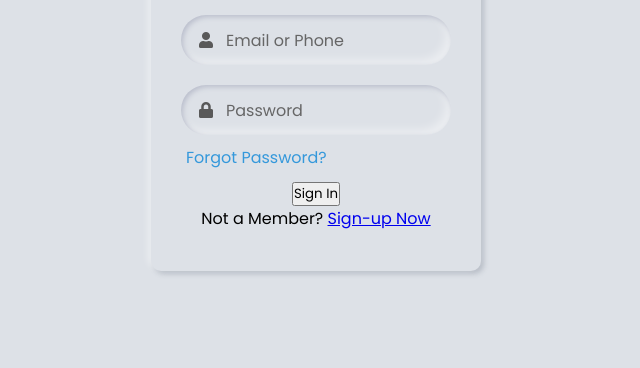
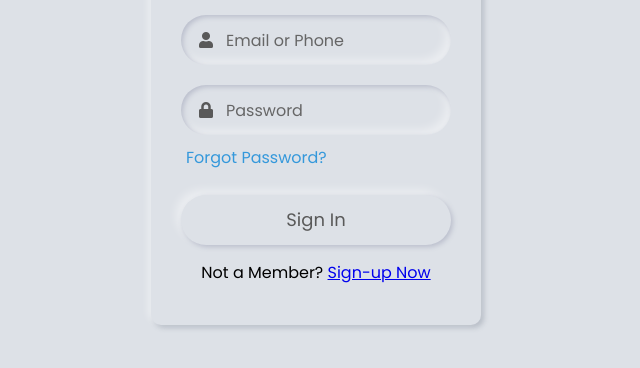
Before and after one commit to Simphiwe-Mabuya/login-page3, a plain HTML site: page index.html in a window 1280 px wide. Shown: the part 110-478 px from the top of the page, without its empty margins (324-964 px from the left). Drawn offline with Linux system fonts and the light colour scheme.

Commit message:
Created a button rule on line 101

```diff
--- a/style.css
+++ b/style.css
@@ -97,3 +97,19 @@ body {
 .forgot-pass:hover a {
     text-decoration: underline;
 }
+
+button {
+    margin: 15px 0;
+    width: 100%;
+    height: 50px;
+    font-size: 18px;
+    line-height: 50px;
+    font-weight: 600px;
+    background: #dde1e7;
+    border-radius: 25px;
+    border: none;
+    outline: none;
+    cursor: pointer;
+    color: #595959;
+    box-shadow: 2px 2px 5px #BABECC, -5px -5px 10px #ffffff73;
+}
```
